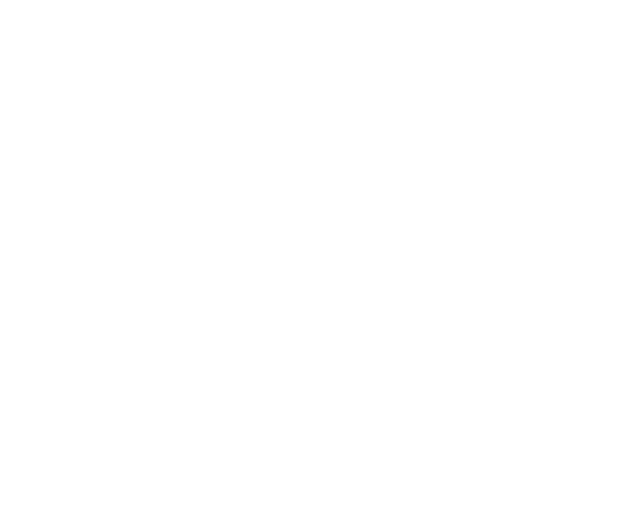
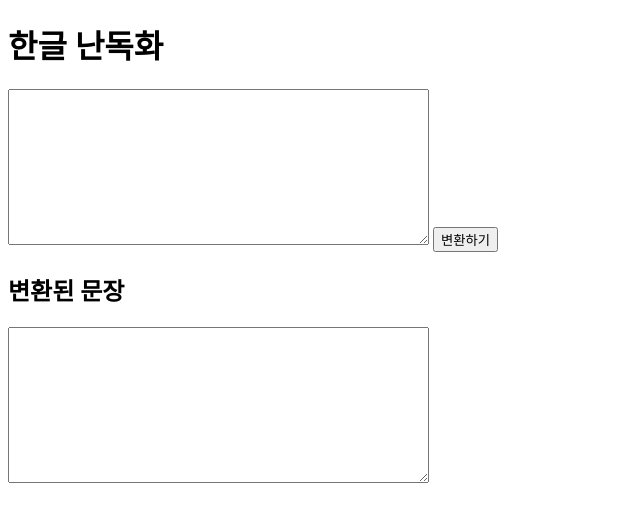
Before and after one commit to ignisilva/git-practice, a website: page airbnbfy/index.html in a window 1280 px wide. Shown: the whole page, without its empty margins (0-640 px from the left). Drawn offline with Linux system fonts and the light colour scheme.

Commit message:
Feat: Add basic view And event handler test
Modified index.html / Add basic view
Modified app.js / test event handler

```diff
--- a/airbnbfy/app.js
+++ b/airbnbfy/app.js
@@ -1 +1,7 @@
-console.log("test air");
+const beforeText = document.getElementById("before");
+const afterText = document.getElementById("after");
+const convertButton = document.getElementById("convertButton");
+
+convertButton.addEventListener("click", function () {
+  console.log("test");
+});
--- a/airbnbfy/index.html
+++ b/airbnbfy/index.html
@@ -10,7 +10,13 @@
   </head>
   <body>
     <noscript></noscript>
-    <div id="root"></div>
+    <div id="root">
+      <h1>한글 난독화</h1>
+      <textarea id="before" cols="50" rows="10"></textarea>
+      <button id="convertButton">변환하기</button>
+      <h2>변환된 문장</h2>
+      <textarea id="after" cols="50" rows="10"></textarea>
+    </div>
     <script src="app.js"></script>
   </body>
 </html>
```
